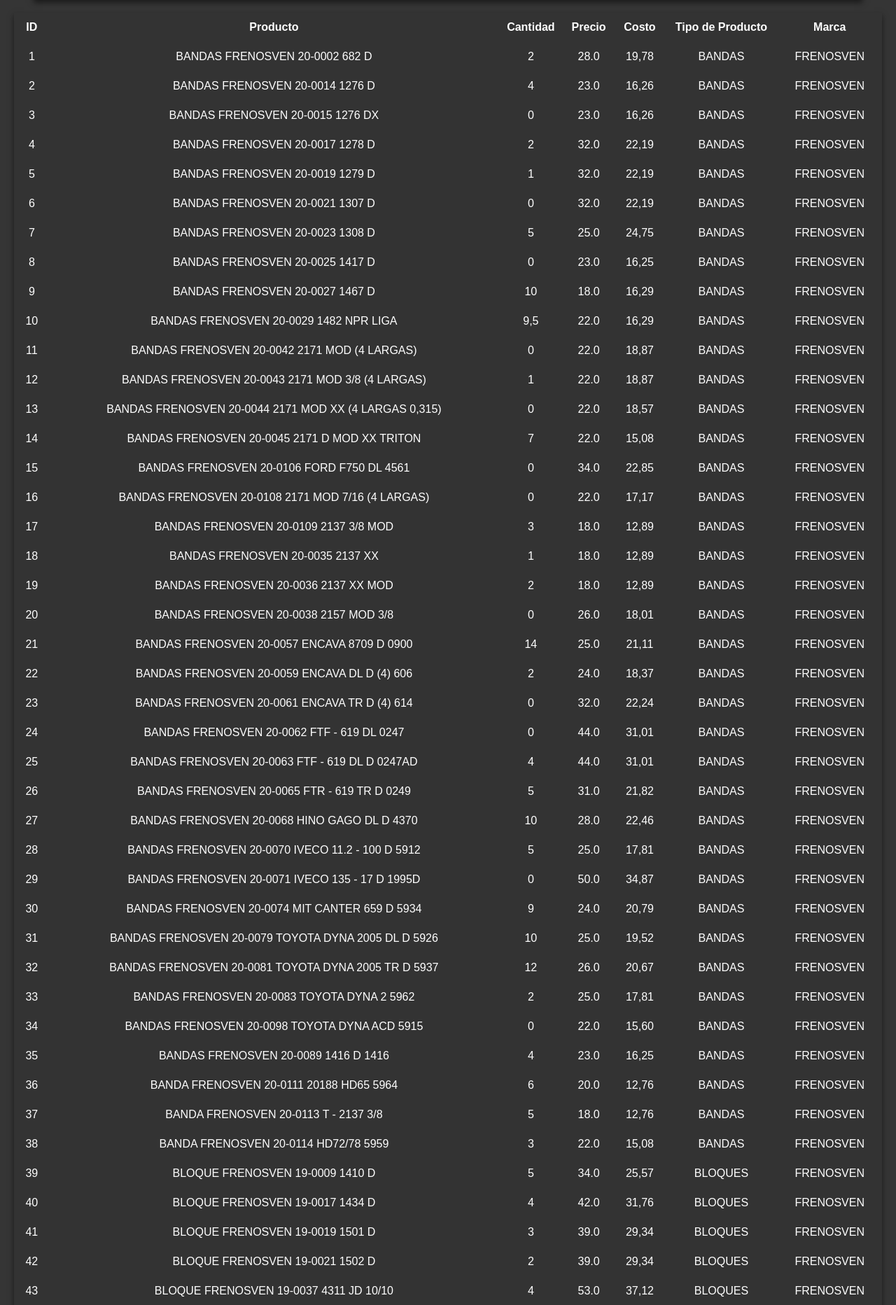
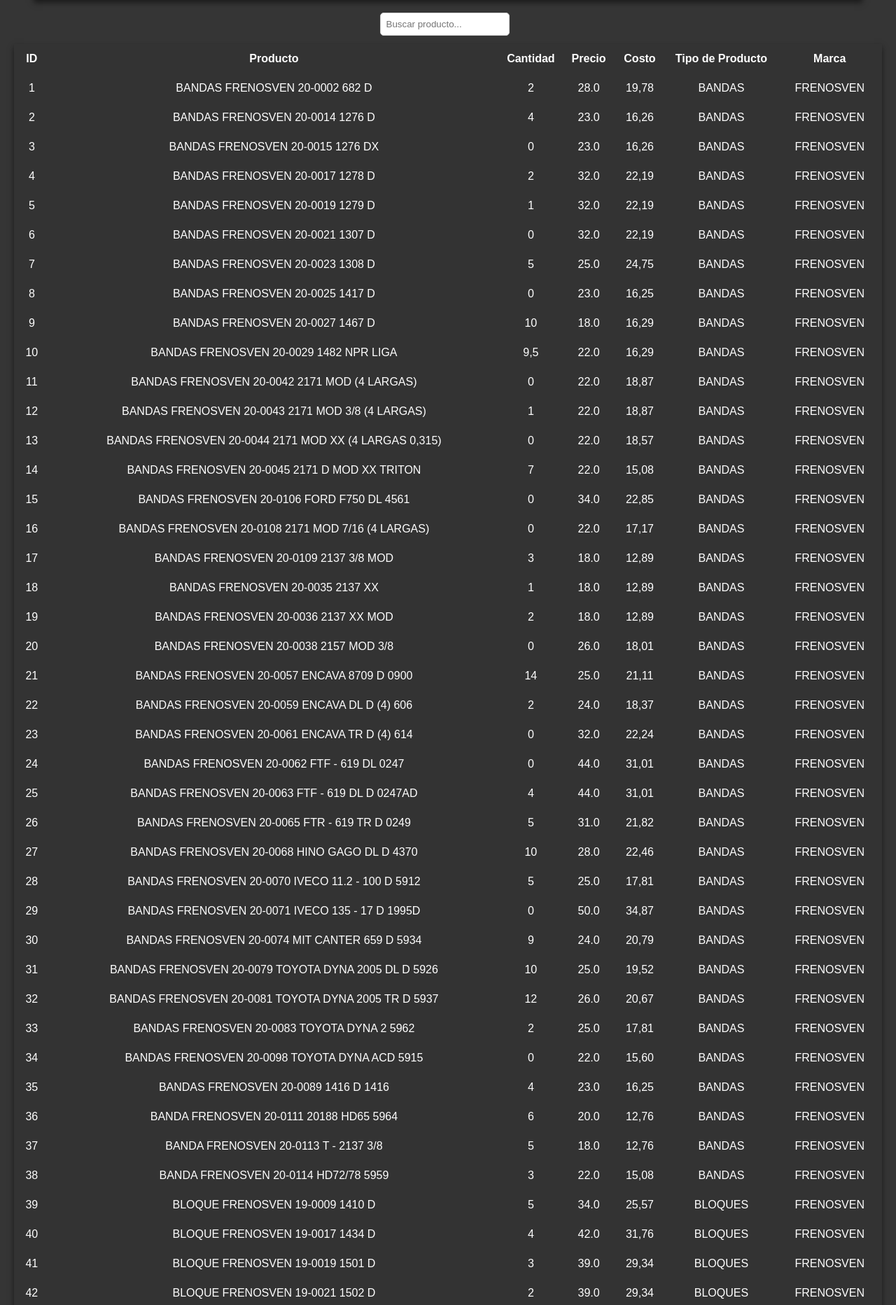
Before and after one commit to adrianescalona228/interfaz-web, a Flask app: page /ver_inventario/ver_inventario in a window 1280 px wide. Shown: the part 61-1926 px from the top of the page at 70% size. Run offline with Flask 3, Linux system fonts and the light colour scheme; data comes from the database, SQL or seed files in the repository; some libraries are stand-ins or nearby versions.

Commit message:
estoy adaptando la pagina para telefonos. llevo el index y el inventario. todavia tengo que ajustar cosas del inventario

```diff
--- a/static/css/components/tablas.css
+++ b/static/css/components/tablas.css
@@ -1,11 +1,13 @@
 
 table {
     width: 100%;
+    border-color: white;
     border-collapse: collapse;
     box-shadow: 0 4px 8px rgba(0, 0, 0, 0.5);
 }
 
 table th, table td {
+
     color: white;
     background-color: #333 ;
     padding: 0.75rem;
@@ -15,6 +17,8 @@
 table th {
     background-color: #333;
 }
+
+
 
 table td button, table th button {
     background-color: #333;
--- a/static/css/global/style.css
+++ b/static/css/global/style.css
@@ -7,6 +7,7 @@
 @import url('/static/css/sections/ventas/historial_ventas.css');
 @import url('/static/css/sections/compras/comprar_stock.css');
 @import url('/static/css/sections/compras/historial_compras.css');
+@import url('/static/css/sections/inventario/ver_inventario.css');
 
 /* Reset de estilos para normalizar el diseño */
 * {
@@ -29,6 +30,7 @@
 header {
     padding: 0.5rem 10rem;
     margin: 0.5rem 3rem;
+    position: relative;
     background-color: #333;
     color: white;
     text-align: center;
@@ -44,7 +46,7 @@
     justify-content: center;
     align-items: center;
     padding: 10px 20px;
-
+    overflow: hidden;
 }
 
 footer {
@@ -55,3 +57,26 @@
     text-align: left;
     box-shadow: 0 4px 8px rgba(0, 0, 0, 0.5); /* Sombra del contenedor */
 }
+
+/* Adaptación para pantalla de 1080 x 2400 píxeles */
+@media (max-width: 1080px) and (max-height: 2400px) {
+    body {
+        font-size: 0.9rem; /* Ajusta el tamaño de la fuente si es necesario */
+        padding: 0 10px; /* Ajusta el padding del body si es necesario */
+    }
+    header {
+        padding: 0.5rem 2rem;
+        margin: 0.5rem 1rem;
+        font-size: 0.9rem;
+    }
+    main {
+        padding: 5px 10px;
+    }
+    footer {
+        padding: 0.5rem;
+        margin: 0.5rem;
+    }
+    section {
+        margin: 5px 10px;
+    }
+}
--- /dev/null
+++ b/static/css/sections/inventario/ver_inventario.css
@@ -0,0 +1,54 @@
+#buscador-inventario {
+    top: 10px; /* Ajusta la distancia desde la parte superior */
+    left: 10px; /* Ajusta la distancia desde el borde izquierdo */
+    width: 95%; /* Ajusta el ancho según sea necesario */
+    max-width: 600px; /* Opcional: Limita el ancho máximo */
+    background-color: white; /* Opcional: Fija un fondo para el buscador */
+    z-index: 1000; /* Asegúrate de que esté por encima de otros elementos */
+}
+/* Media queries para pantallas pequeñas */
+@media (max-width: 480px){
+    table .id {
+        position: sticky;
+        padding: 0.5rem;
+        left: 0;
+        background-color: #333;
+        z-index: 1;
+        border-bottom: 0.5px solid white;
+    }
+    table .id.header {
+        background-color: #444;
+    }
+    .table-container {
+        flex: 1;
+        width: 100%;
+        overflow-x: auto; /* Habilita el desplazamiento horizontal */
+        margin: 0 auto; /* Centra el contenedor si es necesario */
+    }
+    .tabla-inventario {
+        display: block;
+        overflow-x: auto;
+        overflow-y: auto;
+        white-space: nowrap;
+        height: 80vh;
+    }
+
+    table .th, table .td {
+        padding: 1rem;
+        font-size: 1rem;
+        border-bottom: 0.5px solid white;
+    }
+
+    table .th {
+        background-color: #444;
+    }
+    /* Aplicar a toda la tabla si deseas un ajuste más general */
+    table .td, table .th {
+        word-wrap: break-word;
+    }
+
+    /* Puedes ajustar la alineación del texto si es necesario */
+    table td.producto, table th.producto {
+        text-align: left; /* Alinea el texto a la izquierda para una mejor legibilidad */
+    }
+}
--- /dev/null
+++ b/static/js/inventario/ver_inventario.js
@@ -0,0 +1,15 @@
+document.getElementById('buscador-inventario').addEventListener('input', function () {
+    let filtro = this.value.toLowerCase(); // Obtener el valor de búsqueda y convertirlo a minúsculas
+    let filasProductos = document.querySelectorAll('.table-row-body'); // Seleccionar todas las filas de productos
+
+    filasProductos.forEach(function (fila) { // Iterar sobre cada fila
+        let productoNombre = fila.querySelector('td.producto').textContent.toLowerCase(); // Obtener el nombre del producto y convertirlo a minúsculas
+
+        // Mostrar u ocultar la fila basada en si el nombre del producto incluye el filtro
+        if (productoNombre.includes(filtro)) {
+            fila.style.display = ''; // Mostrar la fila
+        } else {
+            fila.style.display = 'none'; // Ocultar la fila
+        }
+    });
+});
--- a/templates/inventario/ver_inventario.html
+++ b/templates/inventario/ver_inventario.html
@@ -5,37 +5,42 @@
     <meta charset="UTF-8">
     <meta name="viewport" content="width=device-width, initial-scale=1.0">
     <title>Inventario</title>
-    <link rel="stylesheet" href="/static//css/global/style.css">
-
+    <script src="https://code.jquery.com/jquery-3.6.0.min.js"></script>
+    <link rel="stylesheet" href="//code.jquery.com/ui/1.12.1/themes/base/jquery-ui.css">
+    <script src="https://code.jquery.com/ui/1.12.1/jquery-ui.js"></script>
+    <link rel="stylesheet" href="/static/css/global/style.css">
 </head>
 <body>
     <header>
         <h1>Inventario</h1>
     </header>
     <main>
-        <section>
-            <table>
+        <div>
+            <input type="text" id="buscador-inventario" placeholder="Buscar producto...">
+        </div>
+        <section class="table-container">
+            <table class="tabla-inventario">
                 <thead>
                     <tr>
-                        <th onclick="sortTable(0)">ID</th>
-                        <th onclick="sortTable(1)">Producto</th>
-                        <th onclick="sortTable(2)">Cantidad</th>
-                        <th onclick="sortTable(3)">Precio</th>
-                        <th onclick="sortTable(4)">Costo</th>
-                        <th onclick="sortTable(5)">Tipo de Producto</th>
-                        <th onclick="sortTable(6)">Marca</th>
+                        <th onclick="sortTable(0)" class="th id header">ID</th>
+                        <th onclick="sortTable(1)" class="th producto">Producto</th>
+                        <th onclick="sortTable(2)" class="th">Cantidad</th>
+                        <th onclick="sortTable(3)" class="th">Precio</th>
+                        <th onclick="sortTable(4)" class="th">Costo</th>
+                        <th onclick="sortTable(5)" class="th">Tipo de Producto</th>
+                        <th onclick="sortTable(6)" class="th">Marca</th>
                     </tr>
                 </thead>
                 <tbody>
                     {% for item in inventario %}
-                    <tr>
-                        <td>{{ item['id'] }}</td>
-                        <td>{{ item['PRODUCTO'] }}</td>
-                        <td>{{ item['CANTIDAD'] }}</td>
-                        <td>{{ item['PRECIO'] }}</td>
-                        <td>{{ item['COSTO'] }}</td>
-                        <td>{{ item['TIPO_DE_PRODUCTO'] }}</td>
-                        <td>{{ item['MARCA'] }}</td>
+                    <tr class="table-row-body">
+                        <td class="td id body">{{ item['id'] }}</td>
+                        <td class="td producto">{{ item['PRODUCTO'] }}</td>
+                        <td class="td">{{ item['CANTIDAD'] }}</td>
+                        <td class="td">{{ item['PRECIO'] }}</td>
+                        <td class="td">{{ item['COSTO'] }}</td>
+                        <td class="td">{{ item['TIPO_DE_PRODUCTO'] }}</td>
+                        <td class="td">{{ item['MARCA'] }}</td>
                     </tr>
                     {% endfor %}
                 </tbody>
@@ -45,5 +50,5 @@
     <footer>
         Representaciones EG
     </footer>
-
+    <script src="{{ url_for('static', filename='js/inventario/ver_inventario.js') }}"></script>
 </body>
```
